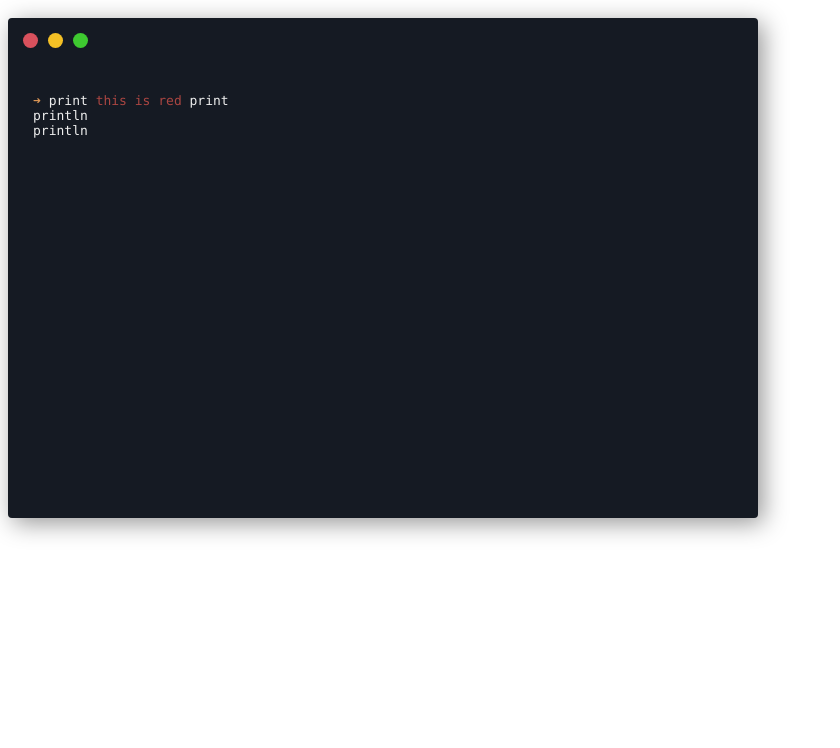
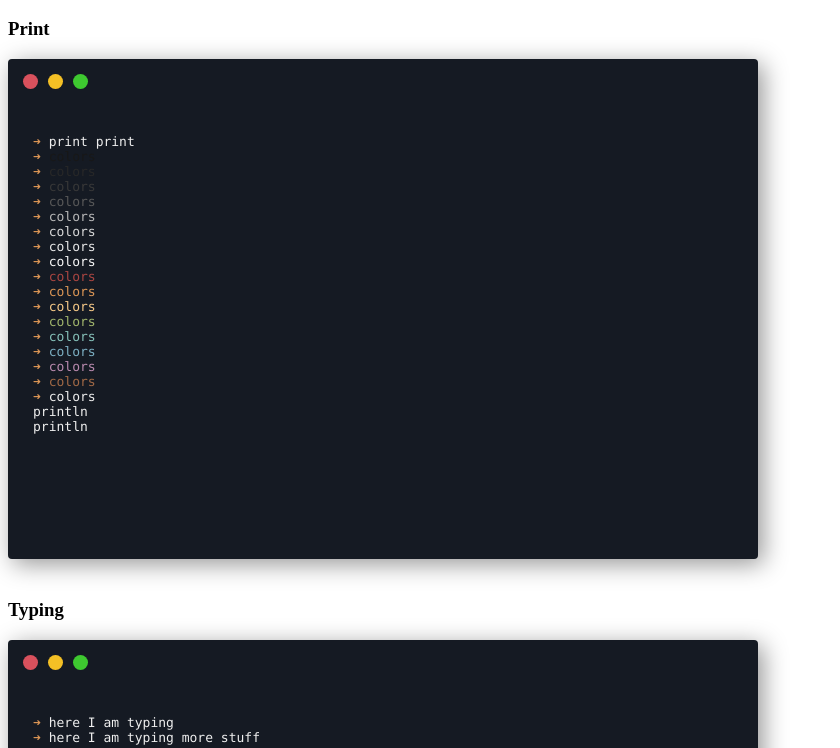
Before and after one commit to gammons/demo-cli, a website: page examples.html in a window 1280 px wide. Shown: the part 48-796 px from the top of the page, without its empty margins (0-840 px from the left). Drawn offline with Linux system fonts and the light colour scheme.

Commit message:
add more functions

```diff
--- a/demo-cli.js
+++ b/demo-cli.js
@@ -31,10 +31,13 @@ class DemoCLI {
     this.container.appendChild(span)
   }
 
+  async enterKey() {
+    this.container.appendChild(document.createElement("br"))
+  }
+
   println(string) {
-    const div = document.createElement("div")
-    div.innerHTML = `<span>${string}</span>`
-    this.container.appendChild(div)
+    this.print(string)
+    this.enterKey()
   }
 
   color(color, string) {
@@ -44,4 +47,19 @@ class DemoCLI {
   prompt() {
     this.print(this.color("base09", "➜ "))
   }
+
+  wait(time) {
+    return new Promise(resolve => setTimeout(resolve, time));
+  }
+
+  async type(string, options = {}) {
+    const delay = options.delay || 60
+    const span = document.createElement("span")
+    this.container.appendChild(span)
+
+    for(let char of string) {
+      await this.wait(delay)
+      span.textContent += char
+    }
+  }
 }
--- a/examples.html
+++ b/examples.html
@@ -7,14 +7,47 @@
 
   <body>
     <h1>Demo CLI examples</h1>
+
+    <section>
+      <h3>Print</h3>
       <pre class="terminal" id="cli"></pre>
       <script>
         const cli = new DemoCLI("#cli")
         cli.prompt()
-      cli.print(`print ${cli.color('base08', 'this is red')} `)
-      cli.print("print")
+        cli.print("print ")
+        cli.println("print ")
+
+        colorNum = 1
+        for(let x = 0; x <= 16; x++) {
+          cli.prompt()
+          cli.println(cli.color(`base0${x.toString(16)}`, 'colors '))
+          colorNum++
+        }
+
         cli.println("println")
         cli.println("println")
       </script>
+    </section>
+
+    <section>
+      <h3>Typing</h3>
+      <pre class="terminal" id="typing-cli"></pre>
+      <script>
+        const t = new DemoCLI("#typing-cli")
+        const f = (async () => {
+          t.prompt()
+          await t.type("here I am typing")
+          t.enterKey()
+          t.prompt()
+
+          await t.wait(1000)
+
+          await t.type("here I am typing more stuff")
+          t.enterKey()
+          t.prompt()
+        })()
+      </script>
+    </section>
+
   </body>
 </html>
```
Lines whose indentation alone changed are shown as unchanged.
